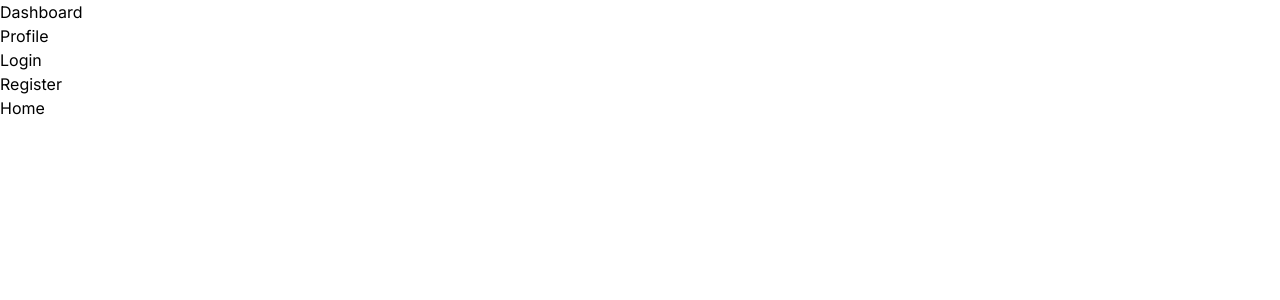
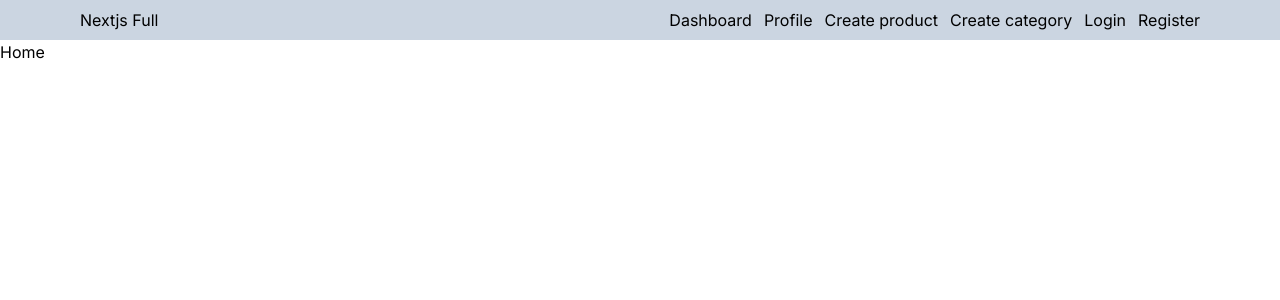
Before and after one commit to UlisesOrnelasR/nextjs-fullstack-app, a Next.js app: page / in a window 1280 px wide. Shown: the top 300 px of the page. Built offline with nearby package versions, Linux system fonts and the light colour scheme.

Commit message:
new routes

```diff
--- a/src/components/Navbar.tsx
+++ b/src/components/Navbar.tsx
@@ -3,8 +3,9 @@ import { navbarRoutes } from "@/routes/navbarRoutes";
 
 const Navbar = () => {
   return (
-    <nav>
-      <ul>
+    <nav className="flex justify-between px-20 bg-slate-300 py-2">
+      <h1>Nextjs Full</h1>
+      <ul className="flex gap-x-3">
         {navbarRoutes.map(({ href, text }) => (
           <li key={href}>
             <Link href={href}>{text}</Link>
--- a/src/routes/navbarRoutes.ts
+++ b/src/routes/navbarRoutes.ts
@@ -9,6 +9,14 @@ export const navbarRoutes = [
     text: "Profile",
   },
   {
+    href: "/dashboard/products/new",
+    text: "Create product",
+  },
+  {
+    href: "/dashboard/categories/new",
+    text: "Create category",
+  },
+  {
     href: "/auth/login",
     text: "Login",
   },
```
